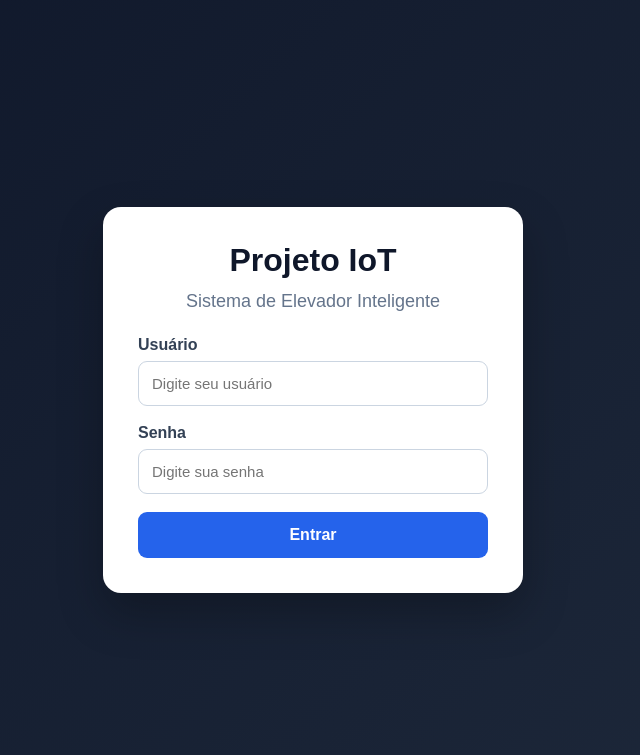
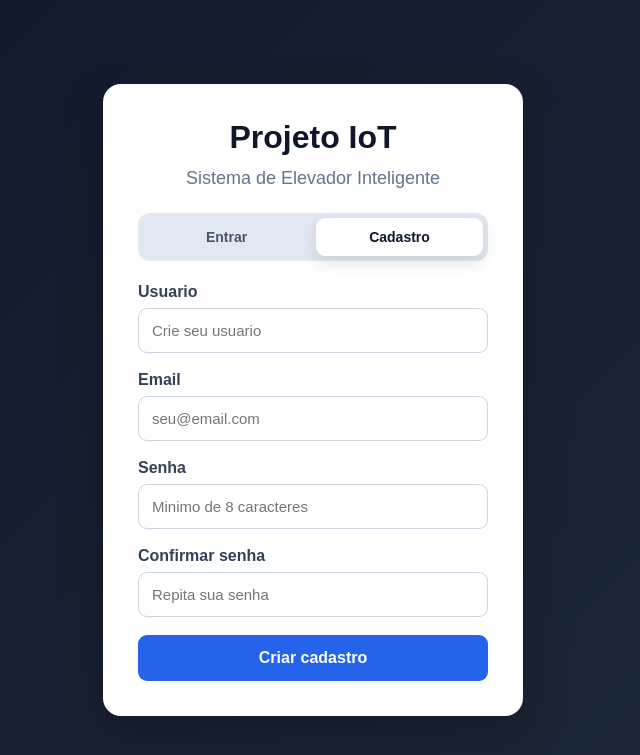
Before and after one commit to VitorDanielRC/Projeto-iot, a Django app: page /cadastro/ in a window 1280 px wide. Shown: the top 755 px of the page, without its empty margins (327-967 px from the left). Run offline with Django 5.2, Linux system fonts and the light colour scheme.

Commit message:
Refactor login.html to enhance layout and add user registration form

```diff
--- a/Projeto_iot/templates/login.html
+++ b/Projeto_iot/templates/login.html
@@ -4,7 +4,8 @@
 <html lang="pt-BR">
 <head>
     <meta charset="UTF-8">
-    <title>Login - Projeto IoT</title>
+    <meta name="viewport" content="width=device-width, initial-scale=1">
+    <title>Acesso - Projeto IoT</title>
     <link rel="stylesheet" href="{% static 'index.css' %}">
 </head>
 <body>
@@ -14,6 +15,25 @@
             <h1>Projeto IoT</h1>
             <p>Sistema de Elevador Inteligente</p>
 
+            <div class="auth-tabs" role="tablist" aria-label="Acesso ao sistema">
+                <a
+                    class="auth-tab {% if active_tab != 'cadastro' %}active{% endif %}"
+                    href="{% url 'login' %}"
+                    role="tab"
+                    aria-selected="{% if active_tab != 'cadastro' %}true{% else %}false{% endif %}"
+                >
+                    Entrar
+                </a>
+                <a
+                    class="auth-tab {% if active_tab == 'cadastro' %}active{% endif %}"
+                    href="{% url 'cadastro' %}"
+                    role="tab"
+                    aria-selected="{% if active_tab == 'cadastro' %}true{% else %}false{% endif %}"
+                >
+                    Cadastro
+                </a>
+            </div>
+
             {% if messages %}
                 {% for message in messages %}
                     <div class="alert">
@@ -22,16 +42,71 @@
                 {% endfor %}
             {% endif %}
 
-            <form method="POST">
+            {% if active_tab == 'cadastro' %}
+                <form method="POST" action="{% url 'cadastro' %}">
                     {% csrf_token %}
 
                     <div class="input-group">
-                    <label for="username">Usuário</label>
+                        <label for="cadastro_username">Usuario</label>
+                        <input
+                            type="text"
+                            id="cadastro_username"
+                            name="username"
+                            placeholder="Crie seu usuario"
+                            autocomplete="username"
+                            required
+                        >
+                    </div>
+
+                    <div class="input-group">
+                        <label for="email">Email</label>
+                        <input
+                            type="email"
+                            id="email"
+                            name="email"
+                            placeholder="seu@email.com"
+                            autocomplete="email"
+                        >
+                    </div>
+
+                    <div class="input-group">
+                        <label for="password1">Senha</label>
+                        <input
+                            type="password"
+                            id="password1"
+                            name="password1"
+                            placeholder="Minimo de 8 caracteres"
+                            autocomplete="new-password"
+                            required
+                        >
+                    </div>
+
+                    <div class="input-group">
+                        <label for="password2">Confirmar senha</label>
+                        <input
+                            type="password"
+                            id="password2"
+                            name="password2"
+                            placeholder="Repita sua senha"
+                            autocomplete="new-password"
+                            required
+                        >
+                    </div>
+
+                    <button type="submit">Criar cadastro</button>
+                </form>
+            {% else %}
+                <form method="POST" action="{% url 'login' %}">
+                    {% csrf_token %}
+
+                    <div class="input-group">
+                        <label for="username">Usuario</label>
                         <input
                             type="text"
                             id="username"
                             name="username"
-                        placeholder="Digite seu usuário"
+                            placeholder="Digite seu usuario"
+                            autocomplete="username"
                             required
                         >
                     </div>
@@ -43,12 +118,14 @@
                             id="password"
                             name="password"
                             placeholder="Digite sua senha"
+                            autocomplete="current-password"
                             required
                         >
                     </div>
 
                     <button type="submit">Entrar</button>
                 </form>
+            {% endif %}
         </section>
     </main>
 
```
Lines whose indentation alone changed are shown as unchanged.
